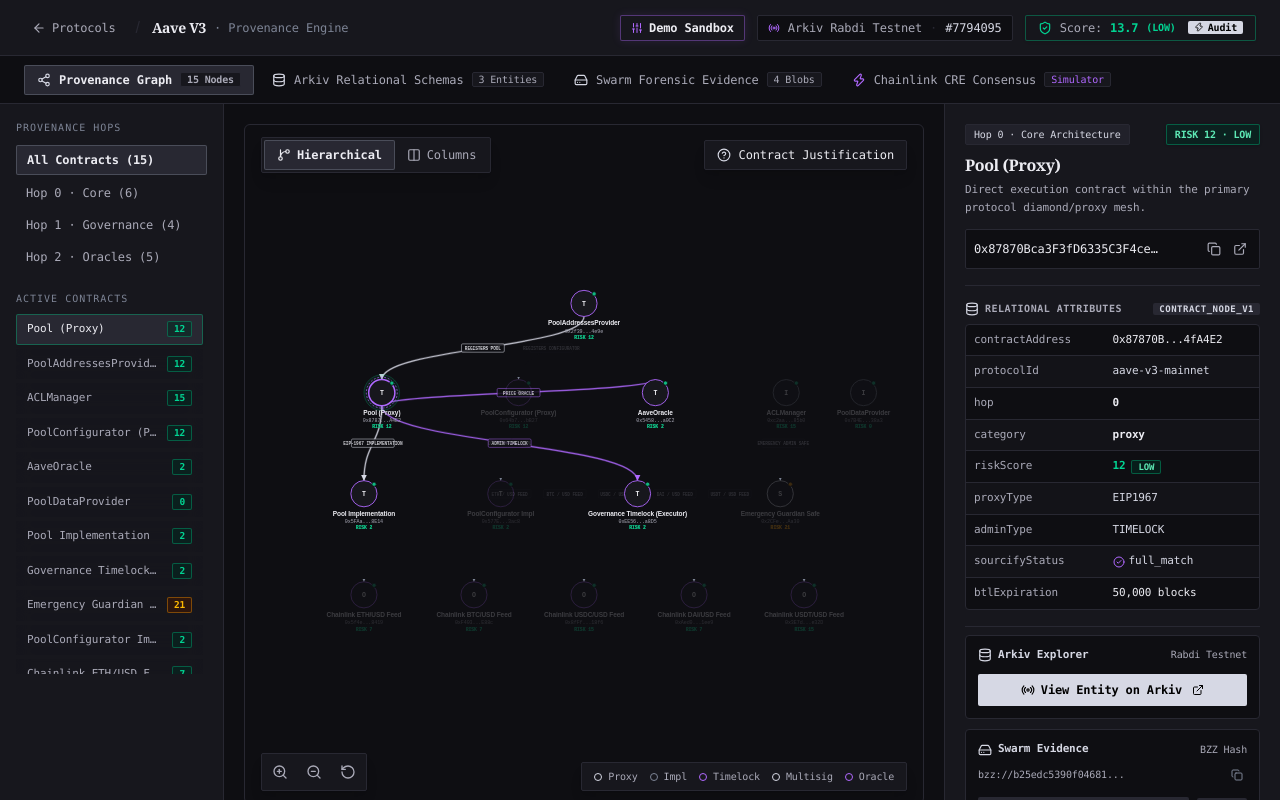
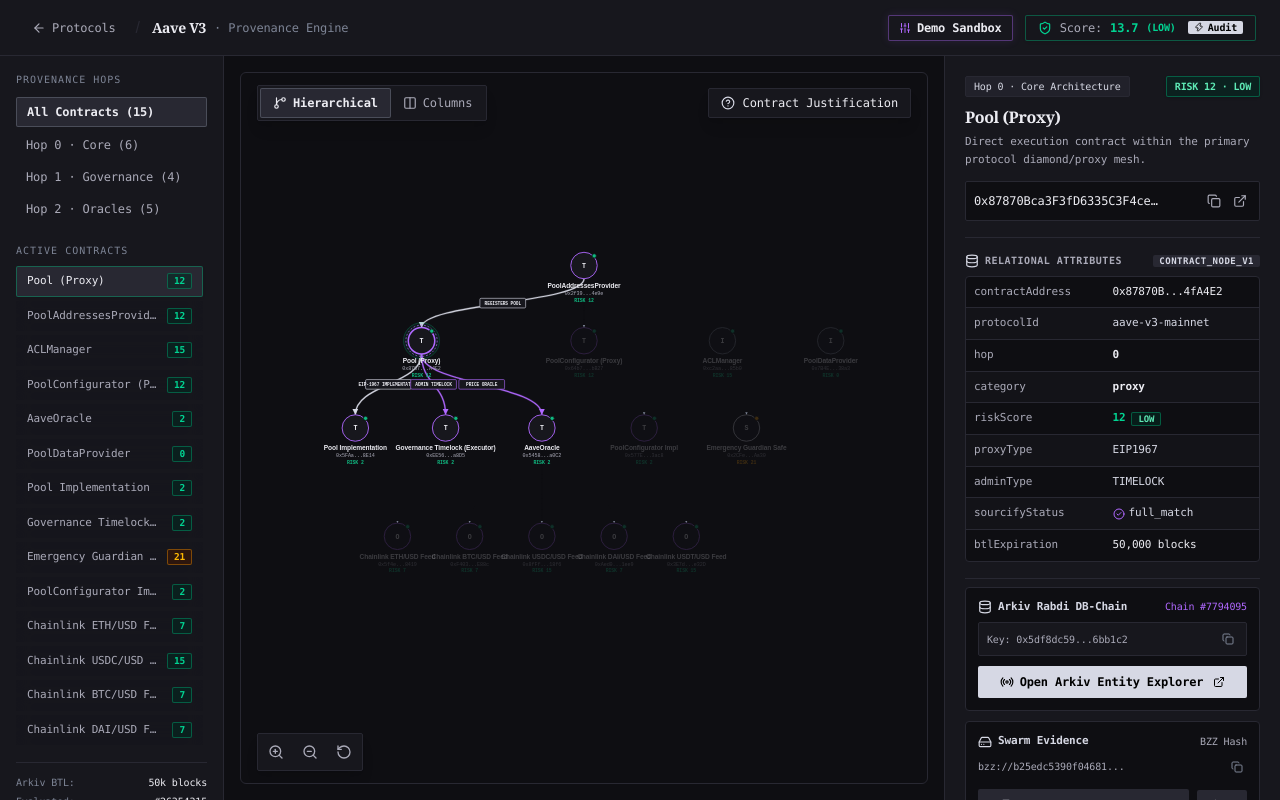
Before and after one commit to XohamOG/Ethglobal-mumbai, a Next.js app in the folder frontend/: page /graph in a window 1280 px wide. Shown: the top 800 px of the page. Built offline with nearby package versions, Linux system fonts and the light colour scheme.

Commit message:
feat(ui): redesign provenance graph view, remove navbar & legend clutter, fix arkiv explorer link

```diff
--- a/frontend/src/app/graph/page.tsx
+++ b/frontend/src/app/graph/page.tsx
@@ -1,48 +1,33 @@
 "use client";
 
-import React, { Suspense, useState, useEffect } from "react";
+import React, { Suspense, useState } from "react";
 import Link from "next/link";
 import { useSearchParams } from "next/navigation";
 import { PROTOCOLS, AAVE_NODES, AAVE_EDGES, GraphNode, getRiskScoreConfig } from "@/lib/graph-data";
 import { ProvenanceGraphCanvas } from "@/components/graph/ProvenanceGraphCanvas";
 import { EntityPropertySheet } from "@/components/graph/EntityPropertySheet";
-import { ArkivSchemaTab } from "@/components/tabs/ArkivSchemaTab";
-import { SwarmArtifactsTab } from "@/components/tabs/SwarmArtifactsTab";
-import { ChainlinkCreTab } from "@/components/tabs/ChainlinkCreTab";
 import { CreTriggerModal } from "@/components/cre/CreTriggerModal";
 import { DecryptedText } from "@/components/ui/DecryptedText";
 import {
   ArrowLeft,
   ShieldCheck,
-  Database,
-  Radio,
-  Share2,
-  HardDrive,
   Zap,
   Sliders,
 } from "lucide-react";
 
-type ActiveTab = "graph" | "arkiv" | "swarm" | "cre";
-
 function GraphViewerContent() {
   const searchParams = useSearchParams();
   const protocolId = searchParams.get("protocol") || "aave-v3-mainnet";
-  const initialTab = (searchParams.get("tab") as ActiveTab) || "graph";
 
   const protocol = PROTOCOLS.find((p) => p.protocolId === protocolId) || PROTOCOLS[0];
 
-  const [activeTab, setActiveTab] = useState<ActiveTab>(initialTab);
   const [selectedNode, setSelectedNode] = useState<GraphNode>(AAVE_NODES[0]);
   const [activeHopFilter, setActiveHopFilter] = useState<number | "all">("all");
   const [isCreModalOpen, setIsCreModalOpen] = useState(false);
 
-  // Dynamic shared state across Graph canvas and CRE tabs
+  // Dynamic shared state across Graph canvas and CRE modal
   const [nodes, setNodes] = useState<GraphNode[]>(AAVE_NODES);
   const [compositeScore, setCompositeScore] = useState<number>(protocol.compositeScore || 13.7);
-  const [riskTier, setRiskTier] = useState<string>(protocol.riskTier || "LOW");
-  const [fingerprint, setFingerprint] = useState<string>(
-    protocol.fingerprint || "0x39a7cd678a45f1e63df9441182b58d3e87149bc0d23f82fa05f4fb0b4993e06c"
-  );
   const [isRebuilding, setIsRebuilding] = useState<boolean>(false);
   const [mutatedNodeInfo, setMutatedNodeInfo] = useState<{
     id: string;
@@ -54,21 +39,12 @@ function GraphViewerContent() {
 
   const liveRisk = getRiskScoreConfig(compositeScore);
 
-  useEffect(() => {
-    const tab = searchParams.get("tab") as ActiveTab;
-    if (tab && ["graph", "arkiv", "swarm", "cre"].includes(tab)) {
-      setActiveTab(tab);
-    }
-  }, [searchParams]);
-
   const handleResetBaseline = async () => {
     try {
       await fetch("http://localhost:3002/api/cre/reset", { method: "POST" }).catch(() => null);
     } catch {}
     setNodes(AAVE_NODES);
     setCompositeScore(13.7);
-    setRiskTier("LOW");
-    setFingerprint("0x39a7cd678a45f1e63df9441182b58d3e87149bc0d23f82fa05f4fb0b4993e06c");
     setMutatedNodeInfo(null);
     setIsRebuilding(false);
     setSelectedNode(AAVE_NODES[0]);
@@ -80,9 +56,9 @@ function GraphViewerContent() {
       : nodes.filter((n) => n.hop === activeHopFilter);
 
   return (
-    <div className="min-h-screen flex flex-col bg-[#0e0e12] text-[#ececf2]">
+    <div className="h-screen flex flex-col bg-[#0e0e12] text-[#ececf2] overflow-hidden">
       {/* Top Header Bar */}
-      <header className="h-14 border-b border-[#282832] px-6 flex items-center justify-between bg-[#17171d] sticky top-0 z-30">
+      <header className="h-14 border-b border-[#282832] px-6 flex items-center justify-between bg-[#17171d] shrink-0 z-30">
         <div className="flex items-center gap-3">
           <Link href="/">
             <button className="flex items-center gap-1.5 text-xs font-mono text-[#aaaab8] hover:text-[#ececf2] transition-colors cursor-pointer py-1 px-2 rounded-[2px] hover:bg-[#282832]">
@@ -99,7 +75,7 @@ function GraphViewerContent() {
           </div>
         </div>
 
-        {/* Top Metric Bar (Cyber Sigilism Monochrome) */}
+        {/* Minimal Actions Bar */}
         <div className="flex items-center gap-3">
           {/* Demo Sandbox Link */}
           <Link
@@ -110,13 +86,6 @@ function GraphViewerContent() {
             <Sliders className="w-3 h-3 text-[#b068ff]" />
             <span className="hidden md:inline font-semibold">Demo Sandbox</span>
           </Link>
-
-          <div className="hidden sm:flex items-center gap-2 px-2.5 py-1 rounded-[2px] bg-[#0e0e12] border border-[#282832] text-xs font-mono text-[#aaaab8]">
-            <Radio className="w-3 h-3 text-[#b068ff]" />
-            <span>Arkiv Rabdi Testnet</span>
-            <span className="text-[#282832]">·</span>
-            <span className="text-[#d6d8e4]">#7794095</span>
-          </div>
 
           {/* CRE Trigger & Score Button with Dynamic Risk Color & Glass Hover */}
           <button
@@ -138,76 +107,10 @@ function GraphViewerContent() {
         </div>
       </header>
 
-      {/* Sub-Header Tab Switcher */}
-      <div className="h-12 border-b border-[#282832] bg-[#0e0e12] px-6 flex items-center justify-between overflow-x-auto">
-        <div className="flex items-center gap-1.5">
-          <button
-            onClick={() => setActiveTab("graph")}
-            className={`flex items-center gap-2 px-3 py-1.5 rounded-[2px] text-xs font-mono transition-all cursor-pointer ${
-              activeTab === "graph"
-                ? "bg-[#282832] text-[#ececf2] border border-[#7d8495]/40 font-semibold"
-                : "text-[#aaaab8] hover:text-[#ececf2] hover:bg-[#17171d]"
-            }`}
-          >
-            <Share2 className="w-3.5 h-3.5 text-[#d6d8e4]" />
-            <span>Provenance Graph</span>
-            <span className="text-[10px] px-1.5 py-0.2 rounded-[2px] bg-[#17171d] text-[#aaaab8] border border-[#282832]">
-              15 Nodes
-            </span>
-          </button>
-
-          <button
-            onClick={() => setActiveTab("arkiv")}
-            className={`flex items-center gap-2 px-3 py-1.5 rounded-[2px] text-xs font-mono transition-all cursor-pointer ${
-              activeTab === "arkiv"
-                ? "bg-[#282832] text-[#ececf2] border border-[#7d8495]/40 font-semibold"
-                : "text-[#aaaab8] hover:text-[#ececf2] hover:bg-[#17171d]"
-            }`}
-          >
-            <Database className="w-3.5 h-3.5 text-[#d6d8e4]" />
-            <span>Arkiv Relational Schemas</span>
-            <span className="text-[10px] px-1.5 py-0.2 rounded-[2px] bg-[#17171d] text-[#aaaab8] border border-[#282832]">
-              3 Entities
-            </span>
-          </button>
-
-          <button
-            onClick={() => setActiveTab("swarm")}
-            className={`flex items-center gap-2 px-3 py-1.5 rounded-[2px] text-xs font-mono transition-all cursor-pointer ${
-              activeTab === "swarm"
-                ? "bg-[#282832] text-[#ececf2] border border-[#7d8495]/40 font-semibold"
-                : "text-[#aaaab8] hover:text-[#ececf2] hover:bg-[#17171d]"
-            }`}
-          >
-            <HardDrive className="w-3.5 h-3.5 text-[#d6d8e4]" />
-            <span>Swarm Forensic Evidence</span>
-            <span className="text-[10px] px-1.5 py-0.2 rounded-[2px] bg-[#17171d] text-[#aaaab8] border border-[#282832]">
-              4 Blobs
-            </span>
-          </button>
-
-          <button
-            onClick={() => setActiveTab("cre")}
-            className={`flex items-center gap-2 px-3 py-1.5 rounded-[2px] text-xs font-mono transition-all cursor-pointer ${
-              activeTab === "cre"
-                ? "bg-[#282832] text-[#ececf2] border border-[#7d8495]/40 font-semibold"
-                : "text-[#aaaab8] hover:text-[#ececf2] hover:bg-[#17171d]"
-            }`}
-          >
-            <Zap className="w-3.5 h-3.5 text-[#b068ff]" />
-            <span>Chainlink CRE Consensus</span>
-            <span className="text-[10px] px-1.5 py-0.2 rounded-[2px] bg-[#17171d] text-[#b068ff] border border-[#282832]">
-              Simulator
-            </span>
-          </button>
-        </div>
-      </div>
-
-      {/* Main Content Area */}
-      {activeTab === "graph" && (
-        <div className="flex-1 flex flex-col md:flex-row overflow-hidden">
+      {/* Main Graph View - 100% Dedicated */}
+      <div className="flex-1 flex flex-col md:flex-row overflow-hidden min-h-0">
         {/* Left Filter & Layer Sidebar */}
-          <div className="w-full md:w-56 border-r border-[#282832] bg-[#17171d] p-4 flex flex-col justify-between">
+        <div className="w-full md:w-56 border-r border-[#282832] bg-[#17171d] p-4 flex flex-col justify-between shrink-0 overflow-y-auto">
           <div className="space-y-5">
             <div>
               <div className="text-[10px] font-mono uppercase tracking-widest text-[#7d8495] mb-2.5">
@@ -240,7 +143,7 @@ function GraphViewerContent() {
               <div className="text-[10px] font-mono uppercase tracking-widest text-[#7d8495] mb-2">
                 Active Contracts
               </div>
-                <div className="space-y-1 max-h-[360px] overflow-y-auto pr-1">
+              <div className="space-y-1 max-h-[calc(100vh-320px)] overflow-y-auto pr-1">
                 {filteredNodes.map((n) => {
                   const nodeRisk = getRiskScoreConfig(n.riskScore);
                   const isSelected = selectedNode.id === n.id;
@@ -265,7 +168,7 @@ function GraphViewerContent() {
             </div>
           </div>
 
-            <div className="pt-3 border-t border-[#282832] text-[10px] text-[#7d8495] font-mono space-y-1">
+          <div className="pt-3 border-t border-[#282832] text-[10px] text-[#7d8495] font-mono space-y-1 mt-4">
             <div className="flex justify-between">
               <span>Arkiv BTL:</span>
               <span className="text-[#ececf2]">50k blocks</span>
@@ -278,7 +181,7 @@ function GraphViewerContent() {
         </div>
 
         {/* Center Canvas */}
-          <div className="flex-1 bg-[#0e0e12] p-5 overflow-hidden flex flex-col justify-between">
+        <div className="flex-1 bg-[#0e0e12] p-4 overflow-hidden flex flex-col min-h-0">
           <ProvenanceGraphCanvas
             nodes={filteredNodes}
             edges={AAVE_EDGES}
@@ -287,54 +190,14 @@ function GraphViewerContent() {
             isRebuilding={isRebuilding}
             mutatedNodeId={mutatedNodeInfo?.id}
             onResetBaseline={handleResetBaseline}
-              onSwitchToCreTab={() => setActiveTab("cre")}
           />
         </div>
 
         {/* Right Property Sheet (Entity Inspector) */}
-          <div className="w-full md:w-84 border-l border-[#282832] bg-[#17171d] p-5 overflow-y-auto">
+        <div className="w-full md:w-84 border-l border-[#282832] bg-[#17171d] p-5 overflow-y-auto shrink-0">
           <EntityPropertySheet node={selectedNode} />
         </div>
       </div>
-      )}
-
-      {activeTab === "arkiv" && (
-        <div className="flex-1 overflow-y-auto bg-[#0e0e12] p-6 max-w-6xl mx-auto w-full">
-          <ArkivSchemaTab />
-        </div>
-      )}
-
-      {activeTab === "swarm" && (
-        <div className="flex-1 overflow-y-auto bg-[#0e0e12] p-6 max-w-6xl mx-auto w-full">
-          <SwarmArtifactsTab />
-        </div>
-      )}
-
-      {activeTab === "cre" && (
-        <div className="flex-1 overflow-y-auto bg-[#0e0e12] p-6 max-w-6xl mx-auto w-full">
-          <ChainlinkCreTab
-            nodes={nodes}
-            compositeScore={compositeScore}
-            riskTier={riskTier}
-            fingerprint={fingerprint}
-            isRebuilding={isRebuilding}
-            mutatedNodeInfo={mutatedNodeInfo}
-            onRebuildStart={() => setIsRebuilding(true)}
-            onRebuildComplete={(updatedNodes, newScore, newTier, newFp, mutation) => {
-              setNodes(updatedNodes);
-              setCompositeScore(newScore);
-              setRiskTier(newTier);
-              setFingerprint(newFp);
-              setMutatedNodeInfo(mutation);
-              setIsRebuilding(false);
-              const target = updatedNodes.find((n) => n.id === mutation.id);
-              if (target) setSelectedNode(target);
-            }}
-            onResetBaseline={handleResetBaseline}
-            onSwitchToGraphTab={() => setActiveTab("graph")}
-          />
-        </div>
-      )}
 
       {/* CRE Trigger Modal */}
       <CreTriggerModal
--- a/frontend/src/components/graph/EntityPropertySheet.tsx
+++ b/frontend/src/components/graph/EntityPropertySheet.tsx
@@ -23,23 +23,28 @@ interface EntityPropertySheetProps {
 
 export function EntityPropertySheet({ node }: EntityPropertySheetProps) {
   const [copiedAddress, setCopiedAddress] = useState(false);
+  const [copiedArkivKey, setCopiedArkivKey] = useState(false);
   const [copiedSwarm, setCopiedSwarm] = useState(false);
   const [showSwarmPayload, setShowSwarmPayload] = useState(false);
 
   const nodeRisk = getRiskScoreConfig(node.riskScore);
 
-  const copyText = (text: string, type: "addr" | "swarm") => {
+  const copyText = (text: string, type: "addr" | "arkiv" | "swarm") => {
     navigator.clipboard.writeText(text);
     if (type === "addr") {
       setCopiedAddress(true);
       setTimeout(() => setCopiedAddress(false), 1800);
+    } else if (type === "arkiv") {
+      setCopiedArkivKey(true);
+      setTimeout(() => setCopiedArkivKey(false), 1800);
     } else {
       setCopiedSwarm(true);
       setTimeout(() => setCopiedSwarm(false), 1800);
     }
   };
 
-  const rabdiExplorerUrl = `https://rabdi.explorer.arkiv.network/address/${node.address}`;
+  const arkivKey = node.arkivEntityKey || node.address;
+  const rabdiExplorerUrl = `https://rabdi.explorer.arkiv.network/entity-explorer`;
   const etherscanUrl = `https://etherscan.io/address/${node.address}`;
   const swarmHash = node.swarmBytecodeRef || "b25edc5390f04681cd534c49f788701fc76c6c64b01eb7f4f99404d20a99beba";
   const swarmGatewayUrl = `https://gateway.ethswarm.org/bzz/${swarmHash}`;
@@ -176,19 +181,33 @@ export function EntityPropertySheet({ node }: EntityPropertySheetProps) {
           <div className="flex items-center justify-between text-[11px]">
             <span className="flex items-center gap-1.5 text-[#d6d8e4] font-semibold">
               <Database className="w-3.5 h-3.5" />
-              <span>Arkiv Explorer</span>
+              <span>Arkiv Rabdi DB-Chain</span>
             </span>
-            <span className="text-[10px] text-[#aaaab8]">Rabdi Testnet</span>
+            <span className="text-[10px] text-[#b068ff]">Chain #7794095</span>
           </div>
+
+          <div className="flex items-center justify-between text-[10px] text-[#aaaab8] bg-[#17171d] px-2 py-1.5 rounded-[2px] border border-[#282832]">
+            <span className="truncate max-w-[190px]" title={arkivKey}>
+              Key: {arkivKey.slice(0, 10)}...{arkivKey.slice(-6)}
+            </span>
+            <button
+              onClick={() => copyText(arkivKey, "arkiv")}
+              className="p-1 hover:text-white text-[#7d8495] cursor-pointer"
+              title="Copy Arkiv Entity Key"
+            >
+              {copiedArkivKey ? <Check className="w-3 h-3 text-[#b068ff]" /> : <Copy className="w-3 h-3" />}
+            </button>
+          </div>
+
           <a
             href={rabdiExplorerUrl}
             target="_blank"
             rel="noopener noreferrer"
-            className="block w-full pt-1"
+            className="block w-full pt-0.5"
           >
             <button className="w-full flex items-center justify-center gap-1.5 py-2 px-3 rounded-[2px] bg-[#d6d8e4] hover:bg-[#ececf2] text-[#000000] text-xs font-mono font-semibold transition-colors cursor-pointer">
               <Radio className="w-3.5 h-3.5 text-[#000000]" />
-              <span>View Entity on Arkiv</span>
+              <span>Open Arkiv Entity Explorer</span>
               <ExternalLink className="w-3 h-3 ml-1" />
             </button>
           </a>
--- a/frontend/src/components/graph/ProvenanceGraphCanvas.tsx
+++ b/frontend/src/components/graph/ProvenanceGraphCanvas.tsx
@@ -67,29 +67,29 @@ export function ProvenanceGraphCanvas({
     return categoryConfig[cat] || { ring: "#7d8495", fill: "#17171d", glyph: "C", name: "Contract" };
   };
 
-  // Deterministic node coordinates
+  // Deterministic node coordinates (Symmetric, non-crossing hierarchy)
   const layoutCoordinates: Record<string, { x: number; y: number }> =
     layoutMode === "hierarchy"
       ? {
           // Top-to-Bottom Hierarchical Tree:
           "aave-v3-addresses-provider": { x: 570, y: 70 },
 
-          "aave-v3-pool": { x: 230, y: 220 },
-          "aave-v3-pool-configurator": { x: 460, y: 220 },
-          "aave-v3-oracle": { x: 690, y: 220 },
-          "aave-v3-acl-manager": { x: 910, y: 220 },
-          "aave-v3-data-provider": { x: 1040, y: 220 },
+          "aave-v3-pool": { x: 300, y: 195 },
+          "aave-v3-pool-configurator": { x: 570, y: 195 },
+          "aave-v3-acl-manager": { x: 800, y: 195 },
+          "aave-v3-data-provider": { x: 980, y: 195 },
 
-          "aave-v3-pool-impl": { x: 200, y: 390 },
-          "aave-v3-configurator-impl": { x: 430, y: 390 },
-          "aave-v3-governance-executor": { x: 660, y: 390 },
-          "aave-v3-emergency-safe": { x: 900, y: 390 },
+          "aave-v3-pool-impl": { x: 190, y: 340 },
+          "aave-v3-governance-executor": { x: 340, y: 340 },
+          "aave-v3-oracle": { x: 500, y: 340 },
+          "aave-v3-configurator-impl": { x: 670, y: 340 },
+          "aave-v3-emergency-safe": { x: 840, y: 340 },
 
-          "chainlink-eth-usd": { x: 200, y: 560 },
-          "chainlink-btc-usd": { x: 385, y: 560 },
-          "chainlink-usdc-usd": { x: 570, y: 560 },
-          "chainlink-dai-usd": { x: 755, y: 560 },
-          "chainlink-usdt-usd": { x: 940, y: 560 },
+          "chainlink-eth-usd": { x: 260, y: 520 },
+          "chainlink-btc-usd": { x: 380, y: 520 },
+          "chainlink-usdc-usd": { x: 500, y: 520 },
+          "chainlink-dai-usd": { x: 620, y: 520 },
+          "chainlink-usdt-usd": { x: 740, y: 520 },
         }
       : {
           // Horizontal Columns (Hop 0 -> Hop 1 -> Hop 2):
@@ -157,7 +157,7 @@ export function ProvenanceGraphCanvas({
   };
 
   return (
-    <div className="relative w-full h-[680px] bg-[#0e0e12] border border-[#282832] rounded-[6px] overflow-hidden select-none flex flex-col justify-between">
+    <div className="relative w-full h-full min-h-[580px] bg-[#0e0e12] border border-[#282832] rounded-[6px] overflow-hidden select-none flex flex-col justify-between">
       {/* Top Floating Controls */}
       <div className="absolute top-3 left-4 right-4 z-20 flex items-center justify-between pointer-events-none">
         <div className="flex items-center gap-2 pointer-events-auto">
@@ -371,8 +371,8 @@ export function ProvenanceGraphCanvas({
                         d={d}
                         fill="none"
                         stroke={strokeColor}
-                        strokeWidth="4"
-                        strokeOpacity="0.2"
+                        strokeWidth="3.5"
+                        strokeOpacity="0.25"
                       />
                     )}
 
@@ -381,28 +381,29 @@ export function ProvenanceGraphCanvas({
                       d={d}
                       fill="none"
                       stroke={strokeColor}
-                      strokeWidth={isActive ? 2 : 1.2}
-                      strokeOpacity={isDimmed ? 0.15 : 0.8}
+                      strokeWidth={isActive ? 2 : 1}
+                      strokeOpacity={isActive ? 0.95 : isDimmed ? 0.08 : 0.35}
                       markerEnd={marker}
                       className="transition-all duration-200"
                     />
 
-                    {/* Relationship Pill */}
-                    <g transform={`translate(${midX}, ${midY})`} opacity={isDimmed ? 0.2 : 0.85}>
+                    {/* Relationship Pill - Only revealed on active connection */}
+                    {isActive && (
+                      <g transform={`translate(${midX}, ${midY})`} className="pointer-events-none">
                         <rect
-                        x="-36"
-                        y="-7"
-                        width="72"
-                        height="14"
+                          x="-38"
+                          y="-8"
+                          width="76"
+                          height="16"
                           rx="2"
-                        fill="#0e0e12"
-                        stroke={isActive ? strokeColor : "#282832"}
+                          fill="#17171d"
+                          stroke={strokeColor}
                           strokeWidth="1"
                         />
                         <text
                           x="0"
                           y="3.5"
-                        fill={isActive ? "#ececf2" : "#aaaab8"}
+                          fill="#ececf2"
                           fontFamily="ui-monospace, monospace"
                           fontSize="7.5"
                           fontWeight="600"
@@ -411,6 +412,7 @@ export function ProvenanceGraphCanvas({
                           {edge.label.toUpperCase()}
                         </text>
                       </g>
+                    )}
                   </g>
                 );
               })}
@@ -568,19 +570,6 @@ export function ProvenanceGraphCanvas({
                     >
                       {isMutated ? "MUTATED · RISK " + node.riskScore : "RISK " + node.riskScore}
                     </text>
-
-                    {/* Dynamic Risk Score Badge */}
-                    <text
-                      y={nodeR + 38}
-                      textAnchor="middle"
-                      fill={isMutated ? "#f59e0b" : nodeRisk.hex}
-                      fontFamily="ui-monospace, monospace"
-                      fontSize="8"
-                      fontWeight="700"
-                      pointerEvents="none"
-                    >
-                      {isMutated ? "MUTATED · RISK " + node.riskScore : "RISK " + node.riskScore}
-                    </text>
                   </g>
                 );
               })}
@@ -612,30 +601,6 @@ export function ProvenanceGraphCanvas({
         >
           <RotateCcw className="w-4 h-4" />
         </button>
-      </div>
-
-      {/* Minimal Bottom Legend */}
-      <div className="absolute bottom-3 right-4 z-20 hidden md:flex items-center gap-3 px-3 py-1.5 rounded-[2px] bg-[#17171d] border border-[#282832] text-[10px] font-mono text-[#aaaab8] shadow-lg">
-        <span className="flex items-center gap-1.5">
-          <span className="w-2 h-2 rounded-full border border-[#d6d8e4]"></span>
-          Proxy
-        </span>
-        <span className="flex items-center gap-1.5">
-          <span className="w-2 h-2 rounded-full border border-[#7d8495]"></span>
-          Impl
-        </span>
-        <span className="flex items-center gap-1.5">
-          <span className="w-2 h-2 rounded-full border border-[#b068ff]"></span>
-          Timelock
-        </span>
-        <span className="flex items-center gap-1.5">
-          <span className="w-2 h-2 rounded-full border border-[#d6d8e4]"></span>
-          Multisig
-        </span>
-        <span className="flex items-center gap-1.5">
-          <span className="w-2 h-2 rounded-full border border-[#b068ff]"></span>
-          Oracle
-        </span>
       </div>
 
       {/* Contract Address Justification Slide-Over Modal */}
```
Also changed, not shown: frontend/src/lib/graph-data.ts (+13 -13 lines), frontend/src/lib/demo-data.ts (line endings or trailing spaces). Lines whose indentation alone changed are shown as unchanged.
